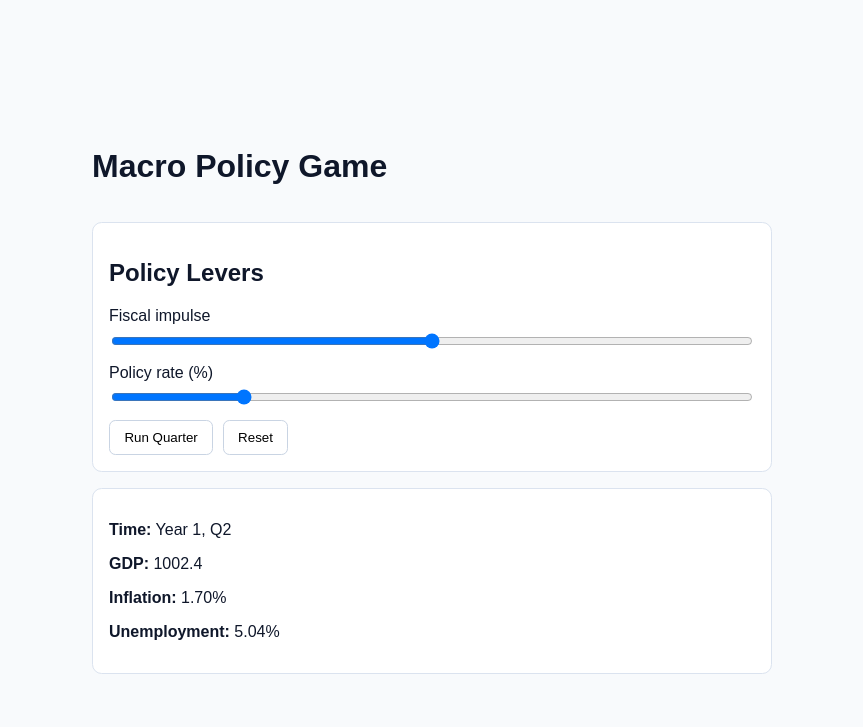
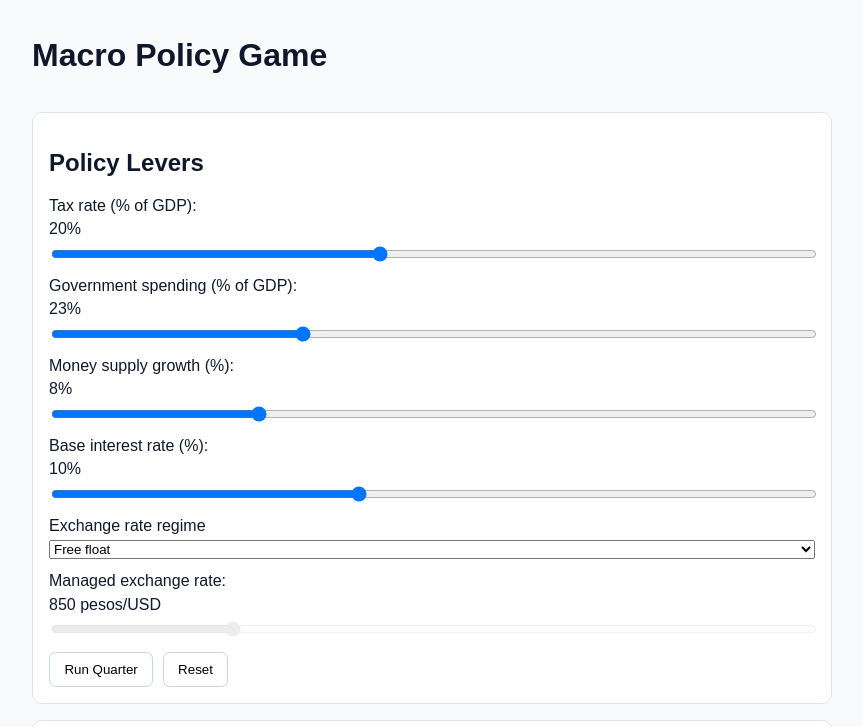
Before and after one commit to Luxx82/macro-game, a plain HTML site: page index.html in a window 1280 px wide. Both pictures are taken after a click on the button "Run Quarter". Shown: the top 727 px of the page, without its empty margins (208-1071 px from the left). Drawn offline with Linux system fonts and the light colour scheme.

Commit message:
Expand macro policy levers and quarterly output indicators

```diff
--- a/app.js
+++ b/app.js
@@ -1,15 +1,31 @@
 import { INITIAL_STATE, runQuarter } from "./engine/simulation.js";
-import { readPolicyControls, renderState } from "./ui/render.js";
+import { readPolicyControls, renderState, syncControlLabels } from "./ui/render.js";
 
 let gameState = { ...INITIAL_STATE };
 
 const output = document.getElementById("macro-output");
 const actionButton = document.getElementById("run-quarter");
 const resetButton = document.getElementById("reset-game");
+const exchangeRegimeSelect = document.getElementById("exchange-regime");
+const managedRateInput = document.getElementById("managed-exchange-rate");
+
+function syncExchangeRateControl() {
+  const isFreeFloat = exchangeRegimeSelect.value === "free_float";
+  managedRateInput.disabled = isFreeFloat;
+  managedRateInput.classList.toggle("opaque", isFreeFloat);
+}
 
 function refresh() {
   renderState(gameState, output);
 }
+
+[actionButton, resetButton].forEach((button) => {
+  button?.addEventListener("keydown", (event) => {
+    if (event.key === "Enter") {
+      event.preventDefault();
+    }
+  });
+});
 
 actionButton?.addEventListener("click", () => {
   const policy = readPolicyControls();
@@ -22,4 +38,15 @@ resetButton?.addEventListener("click", () => {
   refresh();
 });
 
+exchangeRegimeSelect?.addEventListener("change", () => {
+  syncExchangeRateControl();
+  syncControlLabels();
+});
+
+document.querySelectorAll("input[type='range']").forEach((input) => {
+  input.addEventListener("input", syncControlLabels);
+});
+
+syncExchangeRateControl();
+syncControlLabels();
 refresh();
--- a/engine/simulation.js
+++ b/engine/simulation.js
@@ -2,8 +2,15 @@ export const INITIAL_STATE = {
   quarter: 1,
   year: 1,
   gdp: 1000,
-  inflation: 2.0,
-  unemployment: 5.0,
+  inflation: 3.0,
+  unemployment: 7.0,
+  deficitPctGDP: 2.5,
+  currentAccountPctGDP: -1.0,
+  exchangeRate: 850,
+  investmentPctGDP: 19,
+  consumptionPctGDP: 62,
+  popularity: 55,
+  hdi: 0.72,
 };
 
 function clamp(value, min, max) {
@@ -11,16 +18,79 @@ function clamp(value, min, max) {
 }
 
 export function runQuarter(previousState, policy) {
-  const { fiscalImpulse, policyRate } = policy;
+  const {
+    taxRate,
+    governmentSpending,
+    moneySupplyGrowth,
+    baseInterestRate,
+    exchangeRegime,
+    managedExchangeRate,
+  } = policy;
 
-  // Simple toy-model relationships for placeholder gameplay.
-  const growthPct = 0.4 + fiscalImpulse * 0.06 - policyRate * 0.08;
-  const inflationDelta = fiscalImpulse * 0.12 - policyRate * 0.15;
-  const unemploymentDelta = -growthPct * 0.25 + policyRate * 0.05;
+  const fiscalBalance = taxRate - governmentSpending;
+  const fiscalImpulse = governmentSpending - taxRate;
+  const realRatePressure = baseInterestRate - moneySupplyGrowth * 0.25;
+
+  const externalGap = exchangeRegime === "peg"
+    ? (managedExchangeRate - previousState.exchangeRate) / previousState.exchangeRate
+    : 0;
+
+  const growthPct =
+    0.6 +
+    fiscalImpulse * 0.18 +
+    moneySupplyGrowth * 0.08 -
+    baseInterestRate * 0.1 -
+    Math.abs(externalGap) * 1.4;
+
+  const inflationDelta =
+    fiscalImpulse * 0.11 + moneySupplyGrowth * 0.09 - baseInterestRate * 0.07;
+
+  const unemploymentDelta = -growthPct * 0.22 + realRatePressure * 0.03;
+
+  const deficitPctGDP = clamp(-fiscalBalance + 1.2, -8, 18);
+  const currentAccountPctGDP = clamp(
+    previousState.currentAccountPctGDP - fiscalImpulse * 0.12 + realRatePressure * 0.08,
+    -12,
+    12,
+  );
+
+  const exchangeRate =
+    exchangeRegime === "free_float"
+      ? clamp(
+          previousState.exchangeRate *
+            (1 + (inflationDelta - baseInterestRate * 0.05 + fiscalImpulse * 0.01) / 100),
+          200,
+          3000,
+        )
+      : clamp(managedExchangeRate, 200, 3000);
+
+  const investmentPctGDP = clamp(
+    previousState.investmentPctGDP - baseInterestRate * 0.2 + moneySupplyGrowth * 0.16,
+    8,
+    35,
+  );
+
+  const consumptionPctGDP = clamp(
+    previousState.consumptionPctGDP + fiscalImpulse * 0.12 + growthPct * 0.15,
+    40,
+    80,
+  );
+
+  const popularity = clamp(
+    previousState.popularity + growthPct * 0.9 - inflationDelta * 0.6 - Math.max(deficitPctGDP - 6, 0) * 0.35,
+    0,
+    100,
+  );
+
+  const hdi = clamp(
+    previousState.hdi + growthPct * 0.0005 - unemploymentDelta * 0.0007 + investmentPctGDP * 0.00015,
+    0.45,
+    0.95,
+  );
 
   const gdp = Math.max(100, previousState.gdp * (1 + growthPct / 100));
-  const inflation = clamp(previousState.inflation + inflationDelta, -2, 15);
-  const unemployment = clamp(previousState.unemployment + unemploymentDelta, 2, 25);
+  const inflation = clamp(previousState.inflation + inflationDelta, -5, 40);
+  const unemployment = clamp(previousState.unemployment + unemploymentDelta, 2, 30);
 
   const nextQuarter = previousState.quarter === 4 ? 1 : previousState.quarter + 1;
   const nextYear = nextQuarter === 1 ? previousState.year + 1 : previousState.year;
@@ -32,5 +102,12 @@ export function runQuarter(previousState, policy) {
     gdp,
     inflation,
     unemployment,
+    deficitPctGDP,
+    currentAccountPctGDP,
+    exchangeRate,
+    investmentPctGDP,
+    consumptionPctGDP,
+    popularity,
+    hdi,
   };
 }
--- a/index.html
+++ b/index.html
@@ -12,14 +12,40 @@
 
       <section class="panel">
         <h2>Policy Levers</h2>
+
         <label>
-          Fiscal impulse
-          <input id="fiscal-impulse" type="range" min="-5" max="5" value="0" step="1" />
+          Tax rate (% of GDP): <span id="tax-rate-value"></span>
+          <input id="tax-rate" type="range" min="5" max="40" value="20" step="1" />
         </label>
+
         <label>
-          Policy rate (%)
-          <input id="policy-rate" type="range" min="0" max="10" value="2" step="0.5" />
+          Government spending (% of GDP): <span id="government-spending-value"></span>
+          <input id="government-spending" type="range" min="10" max="50" value="23" step="1" />
         </label>
+
+        <label>
+          Money supply growth (%): <span id="money-growth-value"></span>
+          <input id="money-growth" type="range" min="0" max="30" value="8" step="1" />
+        </label>
+
+        <label>
+          Base interest rate (%): <span id="base-interest-rate-value"></span>
+          <input id="base-interest-rate" type="range" min="0" max="25" value="10" step="0.5" />
+        </label>
+
+        <label>
+          Exchange rate regime
+          <select id="exchange-regime">
+            <option value="free_float">Free float</option>
+            <option value="peg">Managed peg</option>
+          </select>
+        </label>
+
+        <label>
+          Managed exchange rate: <span id="managed-exchange-rate-value"></span>
+          <input id="managed-exchange-rate" type="range" min="200" max="3000" value="850" step="10" />
+        </label>
+
         <div class="actions">
           <button id="run-quarter" type="button">Run Quarter</button>
           <button id="reset-game" type="button">Reset</button>
--- a/style.css
+++ b/style.css
@@ -13,10 +13,11 @@ body {
   min-height: 100vh;
   display: grid;
   place-items: center;
+  padding: 1rem 0;
 }
 
 .layout {
-  width: min(680px, 94vw);
+  width: min(800px, 94vw);
   display: grid;
   gap: 1rem;
 }
@@ -34,6 +35,11 @@ label {
   margin-bottom: 0.8rem;
 }
 
+select,
+input[type="range"] {
+  width: 100%;
+}
+
 .actions {
   display: flex;
   gap: 0.6rem;
@@ -46,3 +52,7 @@ button {
   border-radius: 0.4rem;
   cursor: pointer;
 }
+
+.opaque {
+  opacity: 0.35;
+}
--- a/ui/render.js
+++ b/ui/render.js
@@ -8,12 +8,39 @@ export function renderState(state, target) {
     <p><strong>GDP:</strong> ${fmt(state.gdp, 1)}</p>
     <p><strong>Inflation:</strong> ${fmt(state.inflation, 2)}%</p>
     <p><strong>Unemployment:</strong> ${fmt(state.unemployment, 2)}%</p>
+    <p><strong>Fiscal balance:</strong> ${fmt(-state.deficitPctGDP, 2)}% of GDP (${state.deficitPctGDP >= 0 ? "deficit" : "surplus"})</p>
+    <p><strong>Current account:</strong> ${fmt(state.currentAccountPctGDP, 2)}% of GDP</p>
+    <p><strong>Exchange rate:</strong> ${fmt(state.exchangeRate, 2)} pesos / USD</p>
+    <p><strong>Investment:</strong> ${fmt(state.investmentPctGDP, 2)}% of GDP</p>
+    <p><strong>Consumption:</strong> ${fmt(state.consumptionPctGDP, 2)}% of GDP</p>
+    <p><strong>Government popularity:</strong> ${fmt(state.popularity, 1)} / 100</p>
+    <p><strong>HDI:</strong> ${fmt(state.hdi, 3)}</p>
   `;
 }
 
 export function readPolicyControls() {
-  const fiscalImpulse = Number(document.getElementById("fiscal-impulse").value);
-  const policyRate = Number(document.getElementById("policy-rate").value);
+  return {
+    taxRate: Number(document.getElementById("tax-rate").value),
+    governmentSpending: Number(document.getElementById("government-spending").value),
+    moneySupplyGrowth: Number(document.getElementById("money-growth").value),
+    baseInterestRate: Number(document.getElementById("base-interest-rate").value),
+    exchangeRegime: document.getElementById("exchange-regime").value,
+    managedExchangeRate: Number(document.getElementById("managed-exchange-rate").value),
+  };
+}
 
-  return { fiscalImpulse, policyRate };
+export function syncControlLabels() {
+  const controls = [
+    ["tax-rate", "tax-rate-value", "%"],
+    ["government-spending", "government-spending-value", "%"],
+    ["money-growth", "money-growth-value", "%"],
+    ["base-interest-rate", "base-interest-rate-value", "%"],
+    ["managed-exchange-rate", "managed-exchange-rate-value", " pesos/USD"],
+  ];
+
+  controls.forEach(([inputId, labelId, suffix]) => {
+    const input = document.getElementById(inputId);
+    const label = document.getElementById(labelId);
+    label.textContent = `${input.value}${suffix}`;
+  });
 }
```
Also changed, not shown: 1 other file.
